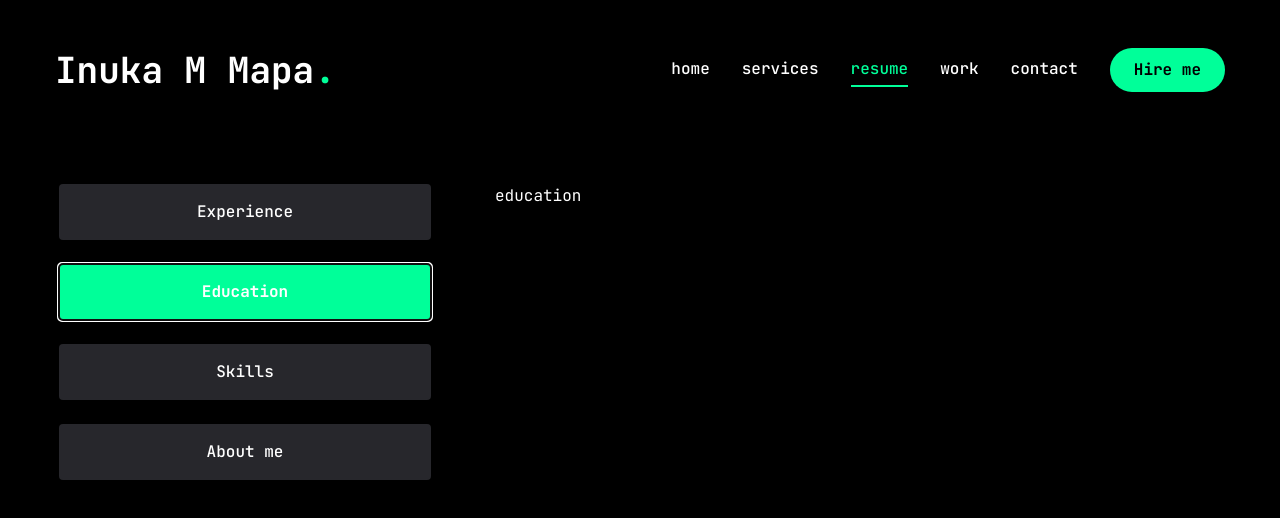
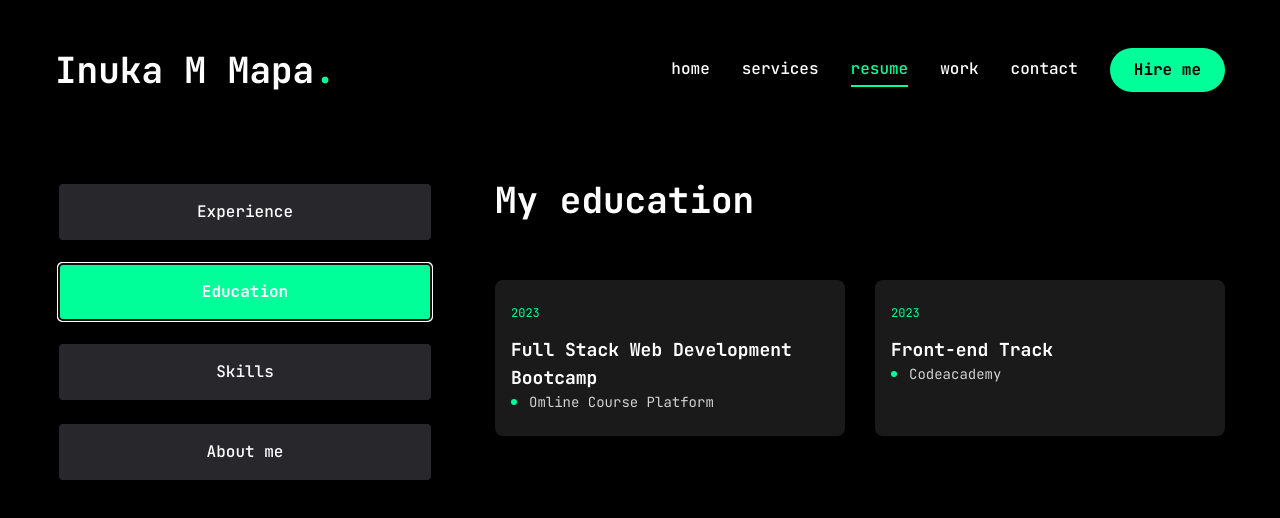
Before and after one commit to InukaMapa/My-New-Portfolio, a Next.js app: page /resume in a window 1280 px wide. Both pictures are taken after a click on the tab "Education". Shown: the top 518 px of the page. Built offline with nearby package versions, Linux system fonts and the light colour scheme.

Commit message:
update skills and education tabs in resume page

```diff
--- a/app/resume/page.jsx
+++ b/app/resume/page.jsx
@@ -134,7 +134,7 @@ const education={
 const skills ={
     title: "My skills",
     description:"",
-skillist:[
+skillList:[
     {
         icon:<FaHtml5 />,
         name:"html 5",
@@ -206,10 +206,14 @@ const Resume = () => {
                             {experience.items.map((item,index)=> {
                                  return (
                                     <li key={index} className="bg-white/10 p-4 rounded-lg">
-                                     <span className="text-xs text-white/50">{item.duration}</span>
+                                     <span className="text-xs text-accent">{item.duration}</span>
                                         <h3 className="text-lg font-semibold text-white mt-2">{item.role}</h3>
-                                        <p className="text-sm text-white/80">{item.company}</p>
+                                        <div className="flex items-center gap-3">
+                                        <span className="w-[6px] h-[6px] rounded-full
+                                        bg-accent"></span>
+                                        <p className="text-sm text-white/80">{item.company}</p></div>
                                         <p className="mt-2 text-white/70 text-justify">{item.details}</p>
+
                                                 </li>
                                             );
                                             })}
@@ -219,10 +223,47 @@ const Resume = () => {
                 </div>
                 </TabsContent>
                 <TabsContent value ="education" className="w-full">
-                     education
+                                     <div className="flex flex-col gap-[30px] text-center xl:text-left">
+                    <h3 className="text-4xl font-bold">{education.title}</h3>
+                    <p className="max-w-[600px] text-white/60 mx-auto xl:mx-0">
+                    {education.description}
+                    </p>
+                       <ScrollArea className="h-[400px]">
+                        <ul className="grid grid-cols-1 lg:grid-cols-2 gap-[30px]">
+                            {education.items.map((item,index)=> {
+                                 return (
+                                    <li key={index} className="bg-white/10 p-4 rounded-lg">
+                                     <span className="text-xs text-accent">{item.duration}</span>
+                                        <h3 className="text-lg font-semibold text-white mt-2">{item.degree}</h3>
+                                        <div className="flex items-center gap-3">
+                                        <span className="w-[6px] h-[6px] rounded-full
+                                        bg-accent"></span>
+                                        <p className="text-sm text-white/80">{item.institution}</p></div>
+                                        <p className="mt-2 text-white/70 text-justify">{item.details}</p>
+
+                                                </li>
+                                            );
+                                            })}
+                                        </ul>
+                                        </ScrollArea>
+
+                </div>
                 </TabsContent>
-                <TabsContent value ="skills" className="w-full">
-                     skills
+                <TabsContent value ="skills" className="w-full h-full">
+                     <div className="flex flex-col gap-[30px]">
+                      <div className="flex flex-col gap-[30px] text-cente xl:text-left">
+                        <h3 className="text-4xl font-bold">{skills.title}</h3>
+                        <p className="max-w-[600px] text-white/60 mx-auto xl:mx-0">
+                        {skills.description}
+                        </p>
+                      </div>
+                      <ul className="grid grid-cols-2 sm:grid-cols-3 md:grid-cols-4 xl:gap-
+                      [30px]">
+                        {skills.skillList.map((skill, index)=>{
+                          return<li key={index}>{skill.name}</li>;
+                        })}
+                      </ul>
+                     </div>
                 </TabsContent>
                 <TabsContent value ="about" className="w-full">
                      about
--- a/components/ui/scroll-area.jsx
+++ b/components/ui/scroll-area.jsx
@@ -32,7 +32,8 @@ const ScrollBar = React.forwardRef(({ className, orientation = "vertical", ...pr
       className
     )}
     {...props}>
-    <ScrollAreaPrimitive.ScrollAreaThumb className="relative flex-1 rounded-full bg-border" />
+    <ScrollAreaPrimitive.ScrollAreaThumb className="relative flex-1 rounded-full
+    bg-accent dark:bg-state-800" />
   </ScrollAreaPrimitive.ScrollAreaScrollbar>
 ))
 ScrollBar.displayName = ScrollAreaPrimitive.ScrollAreaScrollbar.displayName
```
